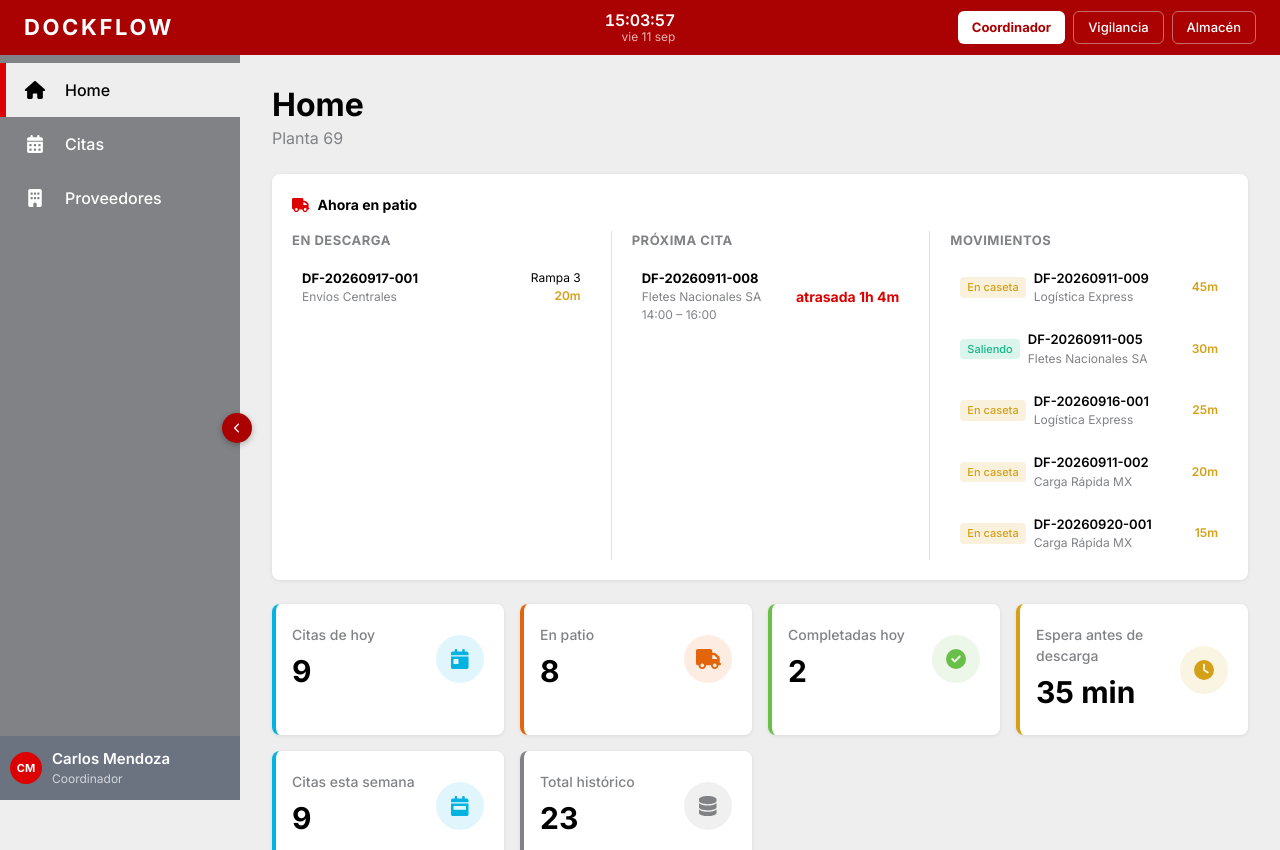
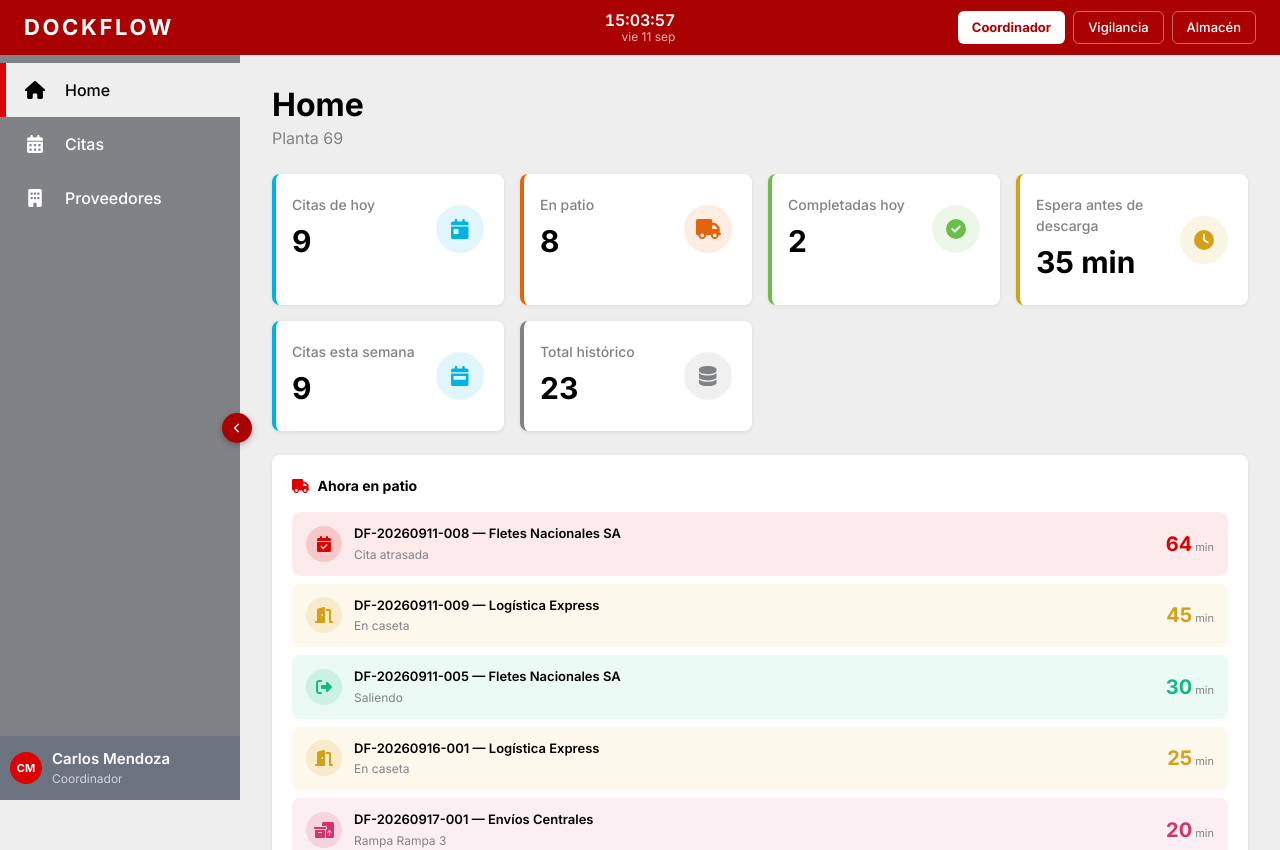
Before and after one commit to YaelAlejandroUrbanoZuniga/WarehouseBolt, a React (Vite) app: page / in a window 1280 px wide. Shown: the top 850 px of the page. Built offline with nearby package versions, Linux system fonts and the light colour scheme.

Commit message:
Update Home layout and Panel Ahora

```diff
--- a/src/pages/Home/components/PanelAhora.tsx
+++ b/src/pages/Home/components/PanelAhora.tsx
@@ -1,16 +1,33 @@
-import { useState } from 'react';
+import { useState, useMemo } from 'react';
 import { useAtomValue } from 'jotai';
 import { useNavigate } from 'react-router-dom';
 import { FontAwesomeIcon } from '@fortawesome/react-fontawesome';
 import { faTruck } from '@fortawesome/free-solid-svg-icons';
 import { colores } from '@/kit/tokens/colores';
 import { Tarjeta } from '@/kit/componentes/Tarjeta/Tarjeta';
-import { Insignia } from '@/kit/componentes/Insignia/Insignia';
+import { EmptyState } from '@/kit/componentes/EmptyState/EmptyState';
 import { ESTADO_UI } from '@/lib/ui-map';
 import { ESTADOS } from '@/lib/constants';
 import { rolActivoAtom } from '@/lib/store';
-import { formatMinutos } from '@/lib/tiempo';
 import type { PanelAhora as PanelAhoraData } from '../useHome';
+import type { EstadoCita } from '@/lib/types';
+
+interface FilaData {
+  id: string;
+  folio: string;
+  empresa: string;
+  estado: EstadoCita;
+  minutos: number;
+  contexto: string;
+  color: string;
+  esProxima: boolean;
+}
+
+function colorProxima(minFaltantes: number): string {
+  if (minFaltantes < 0) return colores.nucleo.accion;
+  if (minFaltantes <= 15) return colores.libres.pendiente;
+  return colores.libres.info;
+}
 
 interface Props {
   data: PanelAhoraData;
@@ -21,10 +38,56 @@ export function PanelAhora({ data }: Props) {
   const navigate = useNavigate();
   const puedeNavegar = rolActivo !== 'vigilancia';
 
-  function irACita(citaId: string) {
-    if (!puedeNavegar) return;
-    navigate(`/citas?cita=${citaId}`);
-  }
+  const filas = useMemo(() => {
+    const resultado: FilaData[] = [];
+
+    if (data.proximaCita) {
+      const p = data.proximaCita;
+      resultado.push({
+        id: p.cita.id,
+        folio: p.cita.folio,
+        empresa: p.cita.empresa,
+        estado: 'programada',
+        minutos: Math.abs(p.minutosFaltantes),
+        contexto: p.minutosFaltantes < 0 ? 'Cita atrasada' : 'Próxima cita',
+        color: colorProxima(p.minutosFaltantes),
+        esProxima: true,
+      });
+    }
+
+    const rest: FilaData[] = [];
+
+    for (const it of data.enDescarga) {
+      rest.push({
+        id: it.cita.id,
+        folio: it.cita.folio,
+        empresa: it.cita.empresa,
+        estado: 'en_descarga',
+        minutos: it.minutos,
+        contexto: `Rampa ${it.rampa}`,
+        color: ESTADO_UI.en_descarga.color,
+        esProxima: false,
+      });
+    }
+
+    for (const it of data.movimientos) {
+      rest.push({
+        id: it.cita.id,
+        folio: it.cita.folio,
+        empresa: it.cita.empresa,
+        estado: it.cita.estado,
+        minutos: it.minutosEnEstado,
+        contexto: ESTADOS[it.cita.estado].nombre,
+        color: ESTADO_UI[it.cita.estado].color,
+        esProxima: false,
+      });
+    }
+
+    rest.sort((a, b) => b.minutos - a.minutos);
+    return [...resultado, ...rest];
+  }, [data]);
+
+  const vacio = filas.length === 0;
 
   return (
     <Tarjeta>
@@ -32,134 +95,74 @@ export function PanelAhora({ data }: Props) {
         <FontAwesomeIcon icon={faTruck} style={{ fontSize: 14, color: colores.nucleo.accion }} />
         <span style={{ fontSize: 14, fontWeight: 700, color: colores.texto.principal }}>Ahora en patio</span>
       </div>
-      <div className="grid grid-cols-3" style={{ gap: 20 }}>
-        <ColumnaDescarga items={data.enDescarga} puedeNavegar={puedeNavegar} onClic={irACita} />
-        <div style={{ borderLeft: `1px solid ${colores.superficie.bordeSuave}`, paddingLeft: 20 }}>
-          <ColumnaProxima item={data.proximaCita} puedeNavegar={puedeNavegar} onClic={irACita} />
+
+      {vacio ? (
+        <EmptyState
+          icon={faTruck}
+          title="Patio vacío"
+          description="No hay actividad en el patio en este momento."
+        />
+      ) : (
+        <div style={{ display: 'flex', flexDirection: 'column', gap: 8 }}>
+          {filas.map(fila => (
+            <FilaItem
+              key={fila.id}
+              fila={fila}
+              clicable={puedeNavegar}
+              onClick={() => { if (puedeNavegar) navigate(`/citas?cita=${fila.id}`); }}
+            />
+          ))}
         </div>
-        <div style={{ borderLeft: `1px solid ${colores.superficie.bordeSuave}`, paddingLeft: 20 }}>
-          <ColumnaMovimientos items={data.movimientos} puedeNavegar={puedeNavegar} onClic={irACita} />
-        </div>
-      </div>
+      )}
     </Tarjeta>
   );
 }
 
-function ColumnaDescarga({ items, puedeNavegar, onClic }: {
-  items: PanelAhoraData['enDescarga']; puedeNavegar: boolean; onClic: (id: string) => void;
-}) {
-  return (
-    <div>
-      <div style={{ fontSize: 13, fontWeight: 700, color: colores.texto.secundario, marginBottom: 10, textTransform: 'uppercase', letterSpacing: '0.04em' }}>
-        En descarga
-      </div>
-      {items.length === 0 ? (
-        <p style={{ fontSize: 13, color: colores.texto.secundario, margin: 0 }}>Sin descargas en curso</p>
-      ) : (
-        <div style={{ display: 'flex', flexDirection: 'column', gap: 8 }}>
-          {items.map(it => (
-            <Fila key={it.cita.id} clicable={puedeNavegar} onClick={() => onClic(it.cita.id)}>
-              <div>
-                <div style={{ fontSize: 13, fontWeight: 700, color: colores.texto.principal }}>{it.cita.folio}</div>
-                <div style={{ fontSize: 12, color: colores.texto.secundario }}>{it.cita.empresa}</div>
-              </div>
-              <div style={{ textAlign: 'right' }}>
-                <div style={{ fontSize: 12, color: colores.texto.principal }}>{it.rampa}</div>
-                <div style={{ fontSize: 12, fontWeight: 600, color: colores.libres.pendiente }}>{formatMinutos(it.minutos)}</div>
-              </div>
-            </Fila>
-          ))}
-        </div>
-      )}
-    </div>
-  );
-}
-
-function ColumnaProxima({ item, puedeNavegar, onClic }: {
-  item: PanelAhoraData['proximaCita']; puedeNavegar: boolean; onClic: (id: string) => void;
-}) {
-  return (
-    <div>
-      <div style={{ fontSize: 13, fontWeight: 700, color: colores.texto.secundario, marginBottom: 10, textTransform: 'uppercase', letterSpacing: '0.04em' }}>
-        Próxima cita
-      </div>
-      {!item ? (
-        <p style={{ fontSize: 13, color: colores.texto.secundario, margin: 0 }}>Sin citas próximas</p>
-      ) : (
-        <Fila clicable={puedeNavegar} onClick={() => onClic(item.cita.id)}>
-          <div>
-            <div style={{ fontSize: 13, fontWeight: 700, color: colores.texto.principal }}>{item.cita.folio}</div>
-            <div style={{ fontSize: 12, color: colores.texto.secundario }}>{item.cita.empresa}</div>
-            <div style={{ fontSize: 12, color: colores.texto.secundario }}>
-              {item.cita.ventanaInicio} – {item.cita.ventanaFin}
-            </div>
-          </div>
-          <div style={{ textAlign: 'right' }}>
-            {item.minutosFaltantes >= 0 ? (
-              <div style={{ fontSize: 14, fontWeight: 700, color: colores.libres.exito }}>
-                en {formatMinutos(item.minutosFaltantes)}
-              </div>
-            ) : (
-              <div style={{ fontSize: 14, fontWeight: 700, color: colores.nucleo.accion }}>
-                atrasada {formatMinutos(Math.abs(item.minutosFaltantes))}
-              </div>
-            )}
-          </div>
-        </Fila>
-      )}
-    </div>
-  );
-}
-
-function ColumnaMovimientos({ items, puedeNavegar, onClic }: {
-  items: PanelAhoraData['movimientos']; puedeNavegar: boolean; onClic: (id: string) => void;
-}) {
-  return (
-    <div>
-      <div style={{ fontSize: 13, fontWeight: 700, color: colores.texto.secundario, marginBottom: 10, textTransform: 'uppercase', letterSpacing: '0.04em' }}>
-        Movimientos
-      </div>
-      {items.length === 0 ? (
-        <p style={{ fontSize: 13, color: colores.texto.secundario, margin: 0 }}>Sin movimientos pendientes</p>
-      ) : (
-        <div style={{ display: 'flex', flexDirection: 'column', gap: 8 }}>
-          {items.map(it => (
-            <Fila key={it.cita.id} clicable={puedeNavegar} onClick={() => onClic(it.cita.id)}>
-              <div className="flex items-center" style={{ gap: 8 }}>
-                <Insignia color={ESTADO_UI[it.cita.estado].color}>{ESTADOS[it.cita.estado].nombre}</Insignia>
-                <div>
-                  <div style={{ fontSize: 13, fontWeight: 600, color: colores.texto.principal }}>{it.cita.folio}</div>
-                  <div style={{ fontSize: 12, color: colores.texto.secundario }}>{it.cita.empresa}</div>
-                </div>
-              </div>
-              <div style={{ fontSize: 12, fontWeight: 600, color: colores.libres.pendiente }}>
-                {formatMinutos(it.minutosEnEstado)}
-              </div>
-            </Fila>
-          ))}
-        </div>
-      )}
-    </div>
-  );
-}
-
-function Fila({ children, clicable, onClick }: { children: React.ReactNode; clicable: boolean; onClick: () => void }) {
+function FilaItem({ fila, clicable, onClick }: { fila: FilaData; clicable: boolean; onClick: () => void }) {
   const [hover, setHover] = useState(false);
+  const ui = ESTADO_UI[fila.estado];
 
   return (
     <div
       onClick={clicable ? onClick : undefined}
       onMouseEnter={() => { if (clicable) setHover(true); }}
       onMouseLeave={() => setHover(false)}
+      className="flex items-center"
       style={{
-        display: 'flex', alignItems: 'center', justifyContent: 'space-between',
-        padding: '8px 10px', borderRadius: 6,
+        gap: 12,
+        padding: '12px 14px',
+        borderRadius: 8,
+        backgroundColor: hover ? colores.superficie.hoverFila : `${fila.color}14`,
         cursor: clicable ? 'pointer' : 'default',
-        backgroundColor: hover ? colores.superficie.hoverFila : 'transparent',
-        transition: 'background-color 0.15s',
+        transition: 'background-color 0.12s',
       }}
     >
-      {children}
+      <div
+        className="flex items-center justify-center"
+        style={{
+          width: 36,
+          height: 36,
+          borderRadius: '50%',
+          backgroundColor: `${fila.color}26`,
+          flexShrink: 0,
+        }}
+      >
+        <FontAwesomeIcon icon={ui.icon} style={{ fontSize: 16, color: fila.color }} />
+      </div>
+
+      <div style={{ flex: 1, minWidth: 0 }}>
+        <div style={{ fontSize: 13, fontWeight: 600, color: colores.texto.principal }}>
+          {fila.folio} — {fila.empresa}
+        </div>
+        <div style={{ fontSize: 12, color: colores.texto.secundario, marginTop: 2 }}>
+          {fila.contexto}
+        </div>
+      </div>
+
+      <div style={{ textAlign: 'right', flexShrink: 0 }}>
+        <span style={{ fontSize: 20, fontWeight: 700, color: fila.color }}>{fila.minutos}</span>
+        <span style={{ fontSize: 11, fontWeight: 400, color: colores.texto.secundario, marginLeft: 3 }}>min</span>
+      </div>
     </div>
   );
 }
--- a/src/pages/Home/index.tsx
+++ b/src/pages/Home/index.tsx
@@ -54,10 +54,6 @@ export default function HomePage() {
     <div>
       <EncabezadoPantalla titulo="Home" subtitulo={PLANTA_NOMBRE} />
 
-      <div style={{ marginBottom: 24 }}>
-        <PanelAhora data={panelAhora} />
-      </div>
-
       <div style={{ display: 'grid', gridTemplateColumns: 'repeat(auto-fit, minmax(220px, 1fr))', gap: 16, marginBottom: 24 }}>
         {kpis.map(kpi => (
           <div
@@ -95,6 +91,10 @@ export default function HomePage() {
       </div>
 
       <div style={{ marginBottom: 24 }}>
+        <PanelAhora data={panelAhora} />
+      </div>
+
+      <div style={{ marginBottom: 24 }}>
         <Tarjeta>
           <div className="flex items-center" style={{ gap: 8, marginBottom: 16 }}>
             <FontAwesomeIcon icon={faChartSimple} style={{ fontSize: 14, color: colores.libres.info }} />
```
